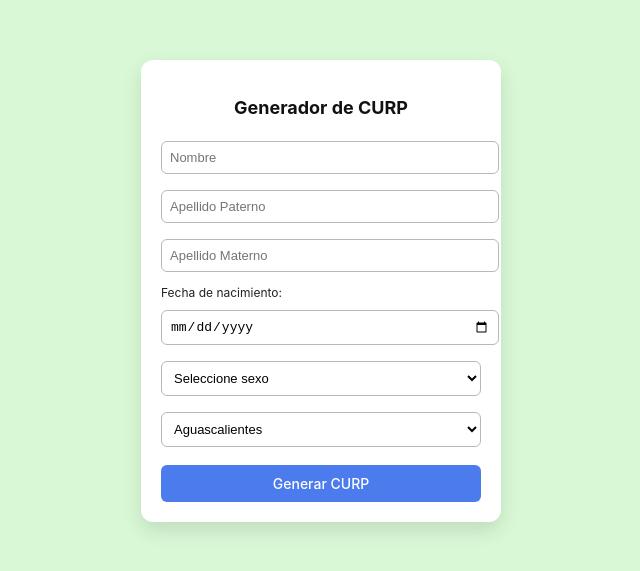
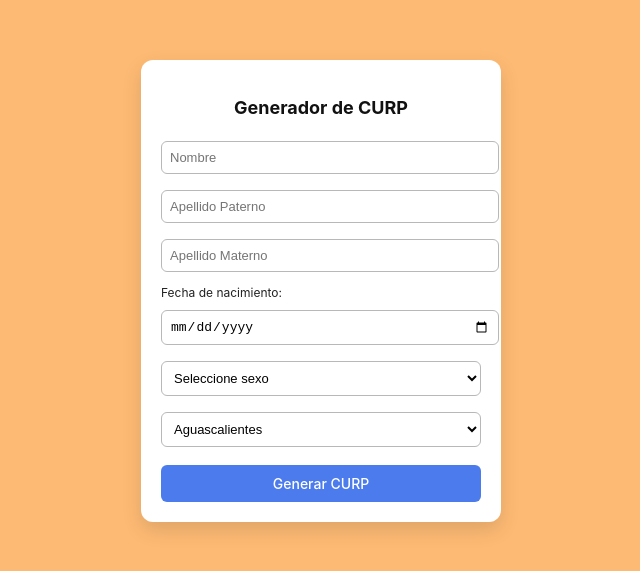
Before and after one commit to JulioQuintanaAyala/GeneratCurp, a React (Vite) app in the folder Curp/: page / in a window 1280 px wide. Shown: the part 109-680 px from the top of the page, without its empty margins (319-959 px from the left). Built offline with nearby package versions, Linux system fonts and the light colour scheme.

Commit message:
Update styles.css
"mdificando el color"

```diff
--- a/Curp/src/styles.css
+++ b/Curp/src/styles.css
@@ -1,7 +1,7 @@
 /* ======== ESTILO GENERAL ======== */
 body {
     font-family: 'Inter', Arial, sans-serif;
-    background: #d9f9d6;
+    background: #FDBA74;
     /* 🌿 Verde claro */
 
     justify-content: center;
```
